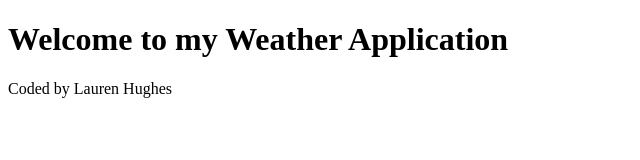
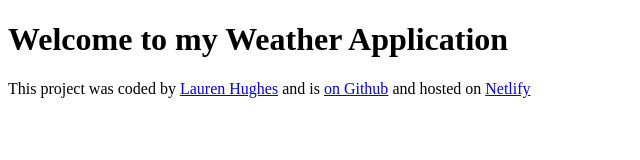
Before and after one commit to LaurenH270/VanillaWeatherApplication, a plain HTML site: page index.html in a window 1280 px wide. Shown: the whole page, without its empty margins (0-640 px from the left). Drawn offline with Linux system fonts and the light colour scheme.

Commit message:
Added links to the footer

```diff
--- a/index.html
+++ b/index.html
@@ -7,6 +7,17 @@
   </head>
   <body>
     <h1>Welcome to my Weather Application</h1>
-    <footer>Coded by Lauren Hughes</footer>
+    <footer>
+      This project was coded by
+      <a href="https://github.com/LaurenH270" target="_blank">Lauren Hughes</a>
+      and is
+      <a href="https://github.com/LaurenH270/WeatherApp_Final" target="_blank">
+        on Github</a
+      >
+      and hosted on
+      <a href="https://laurenhughes-weatherapp.netlify.app/" target="_blank"
+        >Netlify</a
+      >
+    </footer>
   </body>
 </html>
```
